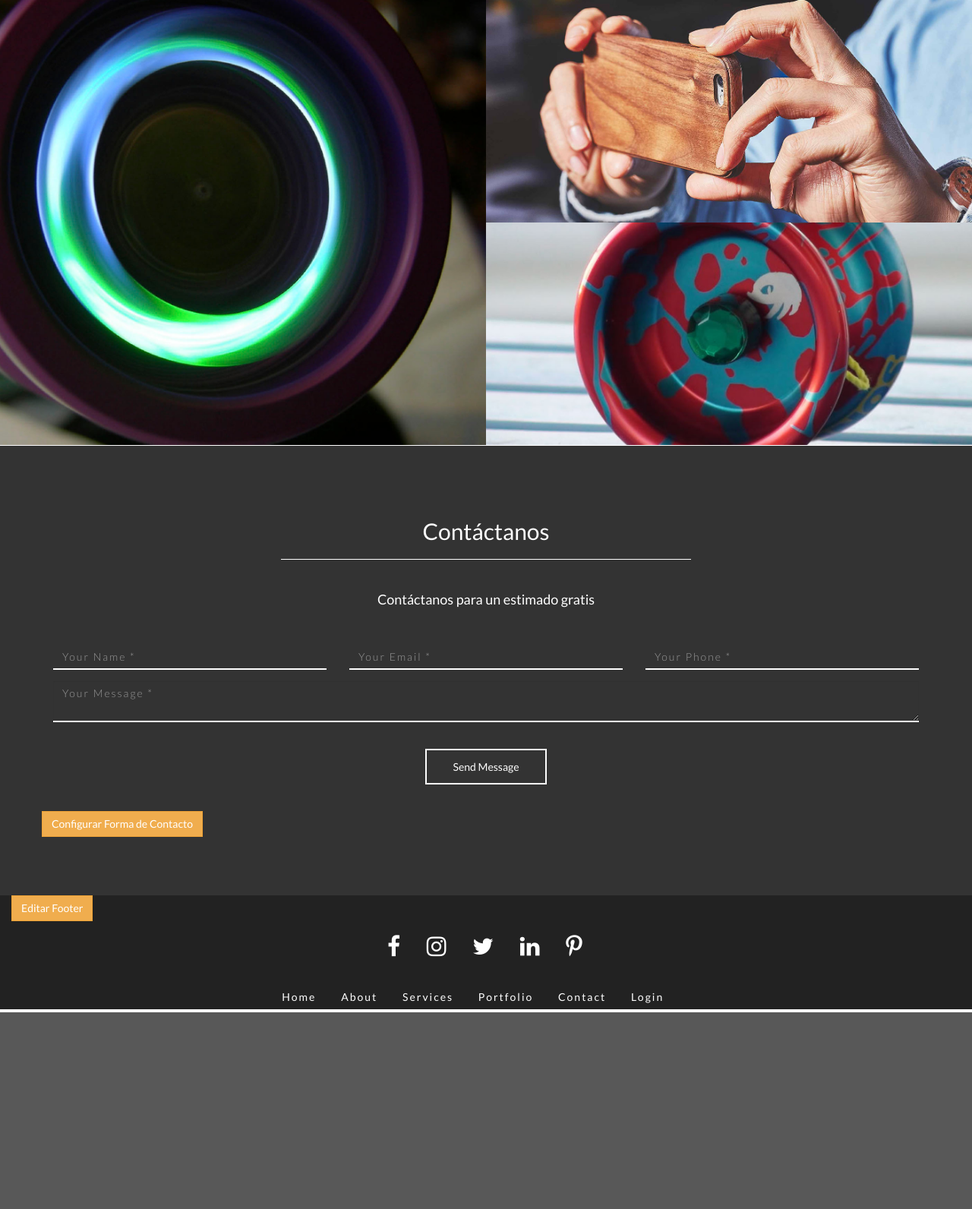
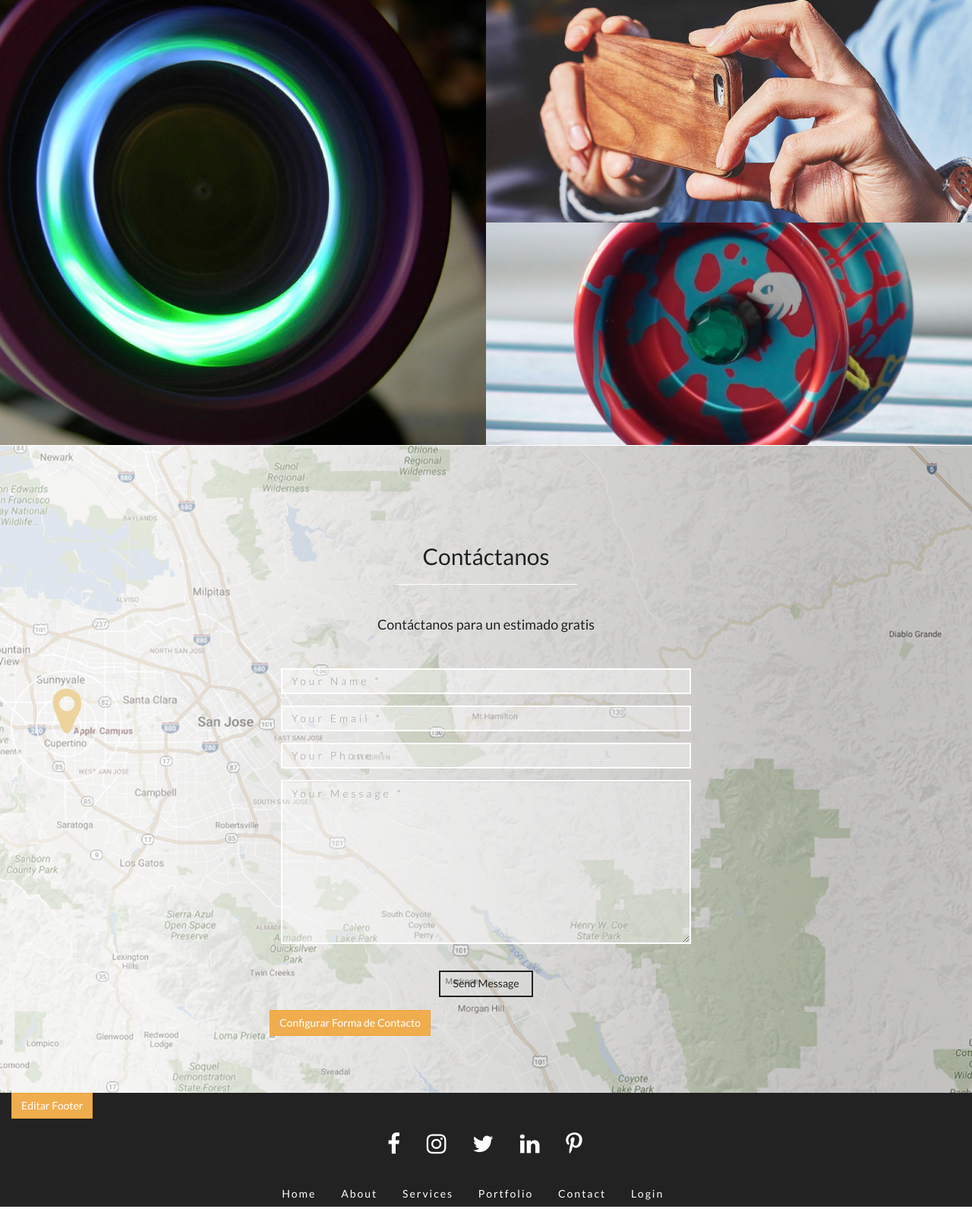
Before and after one commit to Bespinoza10/oht-template-two, a PHP site: page / in a window 1280 px wide. Shown: the part 2382-3974 px from the top of the page at 76% size. Before the commit the page ends 3715 px from the top, so only its background shows below. Run offline with PHP 8.4, Linux system fonts and the light colour scheme; style sheets or scripts are compiled from the project's sources.

Commit message:
Added map to contact section and edited form

```diff
--- a/css/brandon.css
+++ b/css/brandon.css
@@ -6,6 +6,9 @@ h1 {
 
 p {
   font-size: 18px; }
+
+a {
+  cursor: pointer; }
 
 input.form-control, .form-control[readonly] {
   border-radius: 0px;
@@ -310,18 +313,14 @@ div.caption:hover img {
     padding-top: 0px; }
 
 #contact {
-  background-color: #333;
-  color: #fefefe; }
+  color: #222222; }
   #contact input, #contact textarea {
-    background: none;
+    background: rgba(255, 255, 255, 0.37);
+    border: 2px solid rgba(255, 255, 255, 0.95);
+    color: #222222;
+    font-weight: 100;
+    letter-spacing: 4px;
     border-radius: 0px;
-    border-top: none;
-    border-left: none;
-    border-right: none;
-    border-bottom: 2px solid #fff;
-    color: #fefefe;
-    font-weight: 100;
-    letter-spacing: 2px;
     -moz-transition: all 1s;
     -o-transition: all 1s;
     -webkit-transition: all 1s;
@@ -337,7 +336,7 @@ div.caption:hover img {
     margin-top: 20px;
     border-radius: 0px;
     background: none;
-    border: 2px solid #fefefe;
+    border: 2px solid #222222;
     padding: 1% 3%;
     -moz-transition: all 0.4s;
     -o-transition: all 0.4s;
@@ -346,11 +345,17 @@ div.caption:hover img {
     #contact .btn-contact:hover {
       letter-spacing: 3px;
       border-color: #DEAF4D;
-      color: #fff;
+      background: #DEAF4D;
       -moz-transition: all 0.4s;
       -o-transition: all 0.4s;
       -webkit-transition: all 0.4s;
       transition: all 0.4s; }
+
+#google-maps {
+  height: 100%;
+  background: linear-gradient(90deg, rgba(255, 255, 255, 0.45) 15%, rgba(0, 0, 0, 0.18) 85%), url(../img/map-bg.jpg);
+  background-attachment: fixed;
+  background-size: cover; }
 
 .footer {
   background: #222222;
--- a/scss/brandon.scss
+++ b/scss/brandon.scss
@@ -18,6 +18,9 @@ h1{
 
 p{
   font-size: 18px;
+}
+a{
+  cursor: pointer;
 }
 
 input.form-control, .form-control[readonly]{
@@ -251,19 +254,15 @@ input.form-control, .form-control[readonly]{
 //contact
 
 #contact{
-  background-color: $dark-gray;
-  color: $white;
+  color: $footer-black;
 
   input, textarea{
-    background: none;
+    background: rgba(#fff, 0.37);
+    border: 2px solid rgba(#ffffff, 0.95);
+    color: $footer-black;
+    font-weight: 100;
+    letter-spacing: 4px;
     border-radius: 0px;
-    border-top: none;
-    border-left: none;
-    border-right: none;
-    border-bottom: 2px solid #fff;
-    color: $white;
-    font-weight: 100;
-    letter-spacing: 2px;
     @include transition(all 1s);
     &:focus{
       box-shadow: none;
@@ -276,18 +275,29 @@ input.form-control, .form-control[readonly]{
     margin-top: 20px;
     border-radius: 0px;
     background: none;
-    border: 2px solid $white;
+    border: 2px solid $footer-black;
     padding: 1% 3%;
     @include transition(all .4s);
 
     &:hover{
       letter-spacing: 3px;
       border-color: $orange;
-      color: #fff;
+      background: $orange;
       @include transition(all .4s);
     }
   }
 }
+
+#google-maps{
+  height: 100%;
+  background: linear-gradient(90deg,  rgba(#fff, 0.45) 15%, rgba(#000, 0.18) 85%), url(../img/map-bg.jpg);
+  background-attachment: fixed;
+  // -webkit-background-size: cover;
+  // -moz-background-size: cover;
+  background-size: cover;
+  // -o-background-size: cover;
+}
+
 
 
 
--- a/sections/contact.php
+++ b/sections/contact.php
@@ -1,7 +1,10 @@
 <section id="contact">
+  <div id="google-maps" class="container-fluid">
+    <a href="https://goo.gl/maps/oNzCZQ6Ctts" target="_blank"></a>
     <div class="container padding-section">
+      <div class="col-md-6 center">
         <div class="row contact-heading">
-      <div class="col-lg-12 text-center padding-section-elements-bottom">
+          <div class="col-lg-12 text-center padding-section">
               <h2 class="section-heading">Contáctanos</h2>
               <div class="col-sm-4 col-md-6 center">
                 <hr class="heading-hr" style="border-top-color:#fff;">
@@ -10,23 +13,21 @@
               <p class=" white">Contáctanos para un estimado gratis</p>
           </div>
         </div>
-    <div class="row">
-      <div class="col-lg-12">
         <form name="sentMessage" id="contactForm" novalidate>
           <div class="row">
-            <div class="col-md-4">
+            <div class="col-md-12">
                 <div class="form-group">
                     <input type="text" class="form-control" placeholder="Your Name *" id="name" required data-validation-required-message="Please enter your name.">
                     <p class="help-block text-danger"></p>
                 </div>
             </div>
-            <div class="col-md-4">
+            <div class="col-md-12">
               <div class="form-group">
                   <input type="email" class="form-control" placeholder="Your Email *" id="email" required data-validation-required-message="Please enter your email address.">
                   <p class="help-block text-danger"></p>
               </div>
             </div>
-            <div class="col-md-4">
+            <div class="col-md-12">
                 <div class="form-group">
                     <input type="tel" class="form-control" placeholder="Your Phone *" id="phone" required data-validation-required-message="Please enter your phone number.">
                     <p class="help-block text-danger"></p>
@@ -34,7 +35,7 @@
             </div>
             <div class="col-md-12">
                 <div class="form-group">
-                    <textarea class="form-control" placeholder="Your Message *" id="message" required data-validation-required-message="Please enter a message."></textarea>
+                    <textarea rows="10" class="form-control" placeholder="Your Message *" id="message" required data-validation-required-message="Please enter a message."></textarea>
                     <p class="help-block text-danger"></p>
                 </div>
             </div>
```
Also changed, not shown: img/google-map.jpg (added), img/map-bg.jpg (added), img/map-bg2.jpg (added), img/map.jpg (added), img/test-map.jpg (added), 1 other file. Lines whose indentation alone changed are shown as unchanged.
